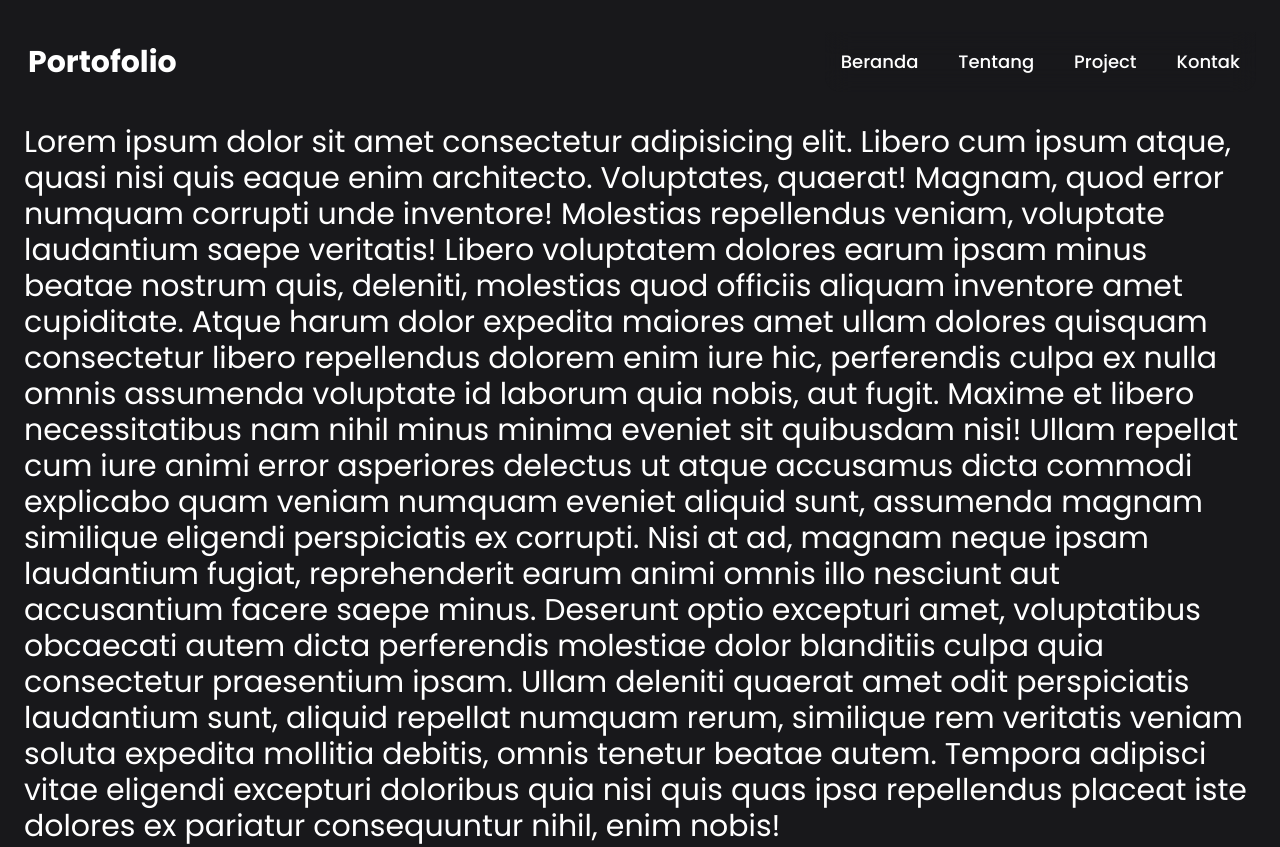
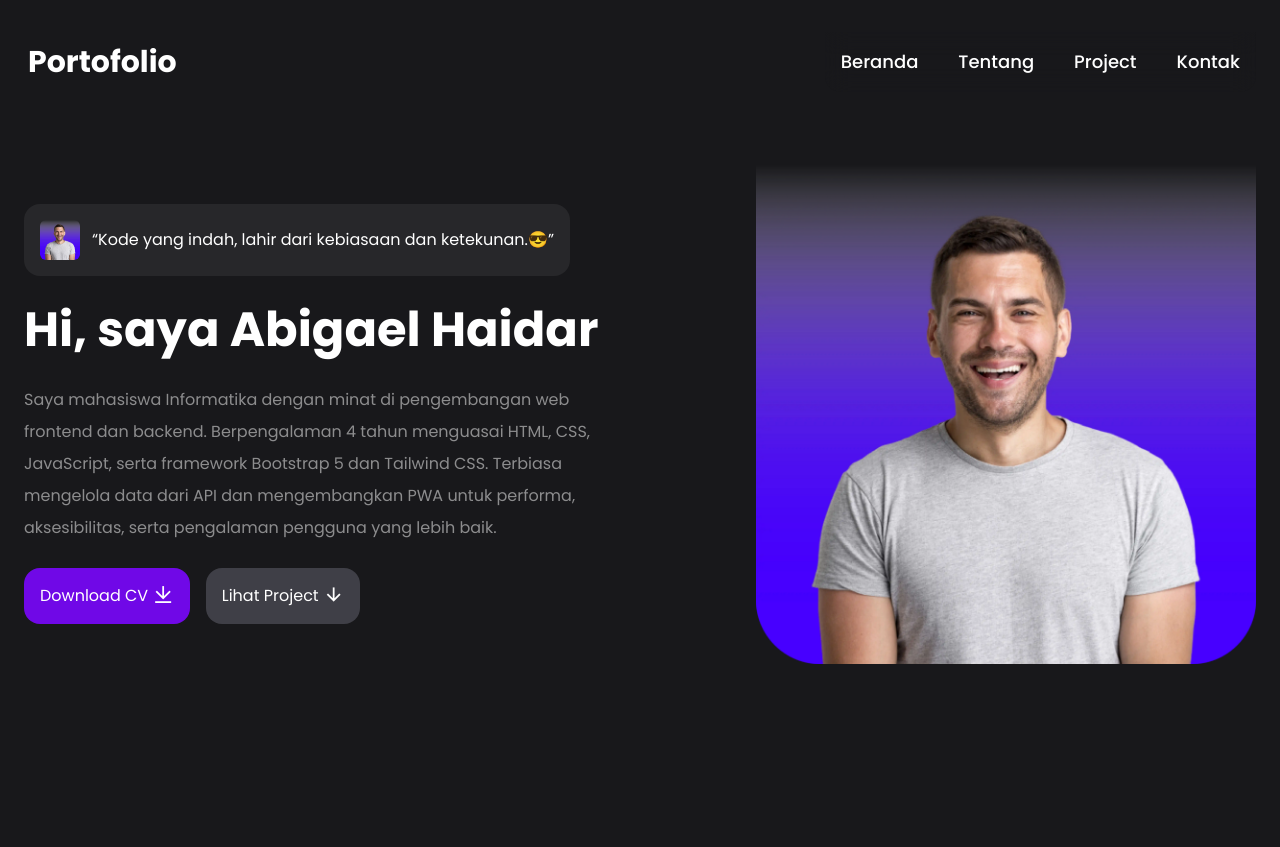
Before and after one commit to abigaelhaidar/portofolio-react, a React (Vite) app: page / in a window 1280 px wide. After the commit the page ends 800 px from the top, so only its background shows below. Built offline with nearby package versions, Linux system fonts and the light colour scheme.

Commit message:
membuat hero section

```diff
--- a/package.json
+++ b/package.json
@@ -13,6 +13,7 @@
     "@tailwindcss/vite": "^4.1.12",
     "react": "^19.1.1",
     "react-dom": "^19.1.1",
+    "remixicon": "^4.6.0",
     "tailwindcss": "^4.1.12"
   },
   "devDependencies": {
--- a/src/App.jsx
+++ b/src/App.jsx
@@ -1,30 +1,49 @@
+import DataImage from "./data"; // import data image
+
 function App() {
   return (
     <>
-      <h1 className="text-3xl">
-        Lorem ipsum dolor sit amet consectetur adipisicing elit. Libero cum
-        ipsum atque, quasi nisi quis eaque enim architecto. Voluptates, quaerat!
-        Magnam, quod error numquam corrupti unde inventore! Molestias
-        repellendus veniam, voluptate laudantium saepe veritatis! Libero
-        voluptatem dolores earum ipsam minus beatae nostrum quis, deleniti,
-        molestias quod officiis aliquam inventore amet cupiditate. Atque harum
-        dolor expedita maiores amet ullam dolores quisquam consectetur libero
-        repellendus dolorem enim iure hic, perferendis culpa ex nulla omnis
-        assumenda voluptate id laborum quia nobis, aut fugit. Maxime et libero
-        necessitatibus nam nihil minus minima eveniet sit quibusdam nisi! Ullam
-        repellat cum iure animi error asperiores delectus ut atque accusamus
-        dicta commodi explicabo quam veniam numquam eveniet aliquid sunt,
-        assumenda magnam similique eligendi perspiciatis ex corrupti. Nisi at
-        ad, magnam neque ipsam laudantium fugiat, reprehenderit earum animi
-        omnis illo nesciunt aut accusantium facere saepe minus. Deserunt optio
-        excepturi amet, voluptatibus obcaecati autem dicta perferendis molestiae
-        dolor blanditiis culpa quia consectetur praesentium ipsam. Ullam
-        deleniti quaerat amet odit perspiciatis laudantium sunt, aliquid
-        repellat numquam rerum, similique rem veritatis veniam soluta expedita
-        mollitia debitis, omnis tenetur beatae autem. Tempora adipisci vitae
-        eligendi excepturi doloribus quia nisi quis quas ipsa repellendus
-        placeat iste dolores ex pariatur consequuntur nihil, enim nobis!
-      </h1>
+      <div className="hero grid md:grid-cols-2 items-center pt-10 xl:gap-0 gap-6 grid-cols-1">
+        <div>
+          <div className="flex items-center gap-3 mb-6 bg-zinc-800 w-fit p-4 rounded-2xl">
+            <img
+              src={DataImage.HeroImage}
+              alt="Hero Image"
+              className="w-10 rounded-md"
+            />
+            <q>Kode yang indah, lahir dari kebiasaan dan ketekunan.😎</q>
+          </div>
+          <h1 className="text-5xl/tight font-bold mb-6">
+            Hi, saya Abigael Haidar
+          </h1>
+          <p className="text-base/loose mb-6 opacity-50">
+            Saya mahasiswa Informatika dengan minat di pengembangan web frontend
+            dan backend. Berpengalaman 4 tahun menguasai HTML, CSS, JavaScript,
+            serta framework Bootstrap 5 dan Tailwind CSS. Terbiasa mengelola
+            data dari API dan mengembangkan PWA untuk performa, aksesibilitas,
+            serta pengalaman pengguna yang lebih baik.
+          </p>
+          <div className="flex items-center sm:gap-4 gap-2">
+            <a
+              href="#"
+              className="bg-violet-700 p-4 rounded-2xl hover:bg-violet-600"
+            >
+              Download CV <i className="ri-download-line ri-lg"></i>
+            </a>
+            <a
+              href="#"
+              className="bg-zinc-700 p-4 rounded-2xl hover:bg-zinc-600"
+            >
+              Lihat Project <i className="ri-arrow-down-line ri-lg"></i>
+            </a>
+          </div>
+        </div>
+        <img
+          src={DataImage.HeroImage}
+          alt="Hero Image"
+          className="w-[500px] md:ml-auto"
+        />
+      </div>
     </>
   );
 }
--- a/src/main.jsx
+++ b/src/main.jsx
@@ -3,6 +3,8 @@ import { createRoot } from "react-dom/client";
 import "./index.css";
 import App from "./App.jsx";
 import Navbar from "./components/Navbar.jsx";
+
+import 'remixicon/fonts/remixicon.css'
 
 createRoot(document.getElementById("root")).render(
   <StrictMode>
```
Also changed, not shown: 1 other file (tests, documents, lock files or other folders).
